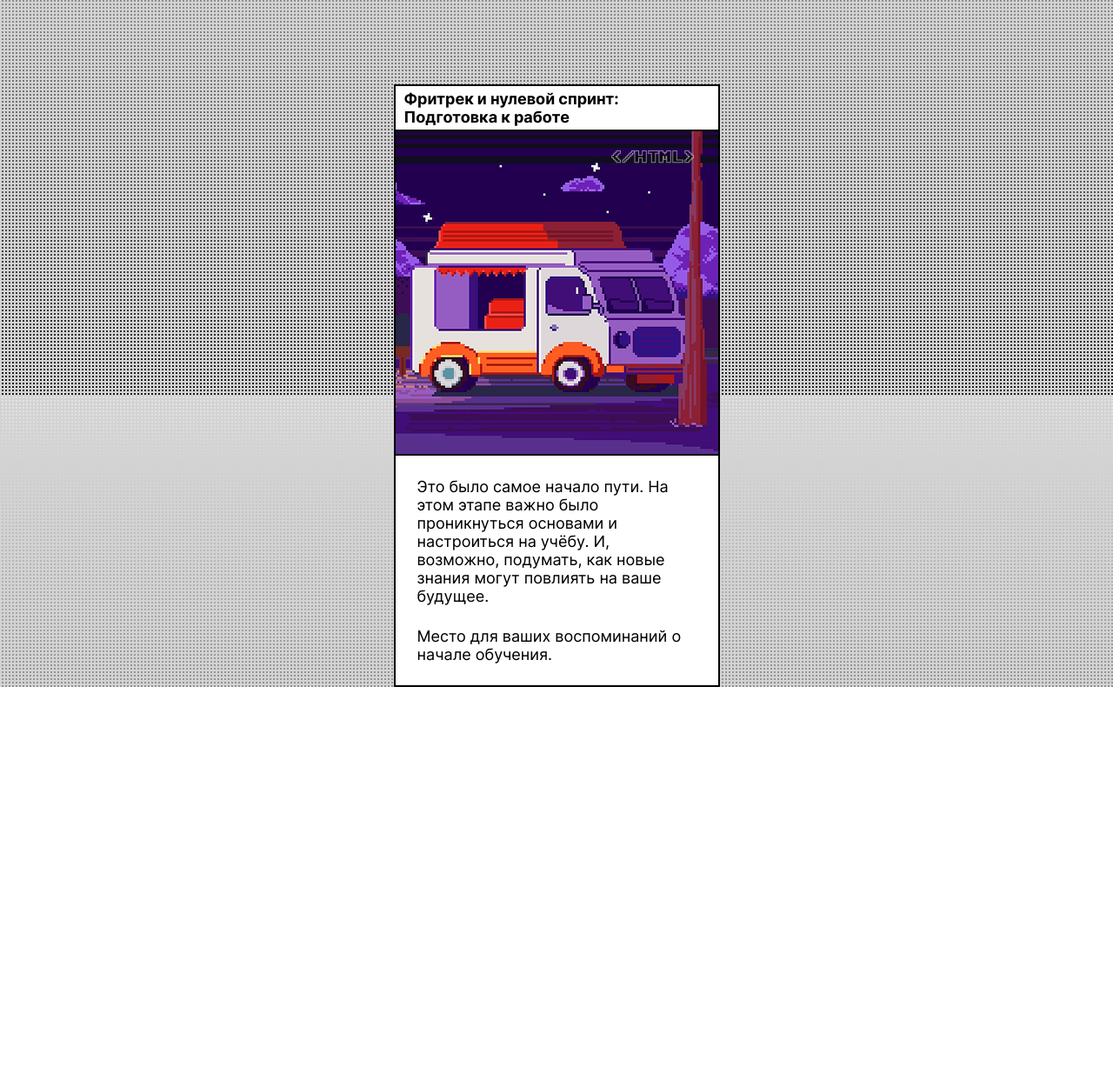
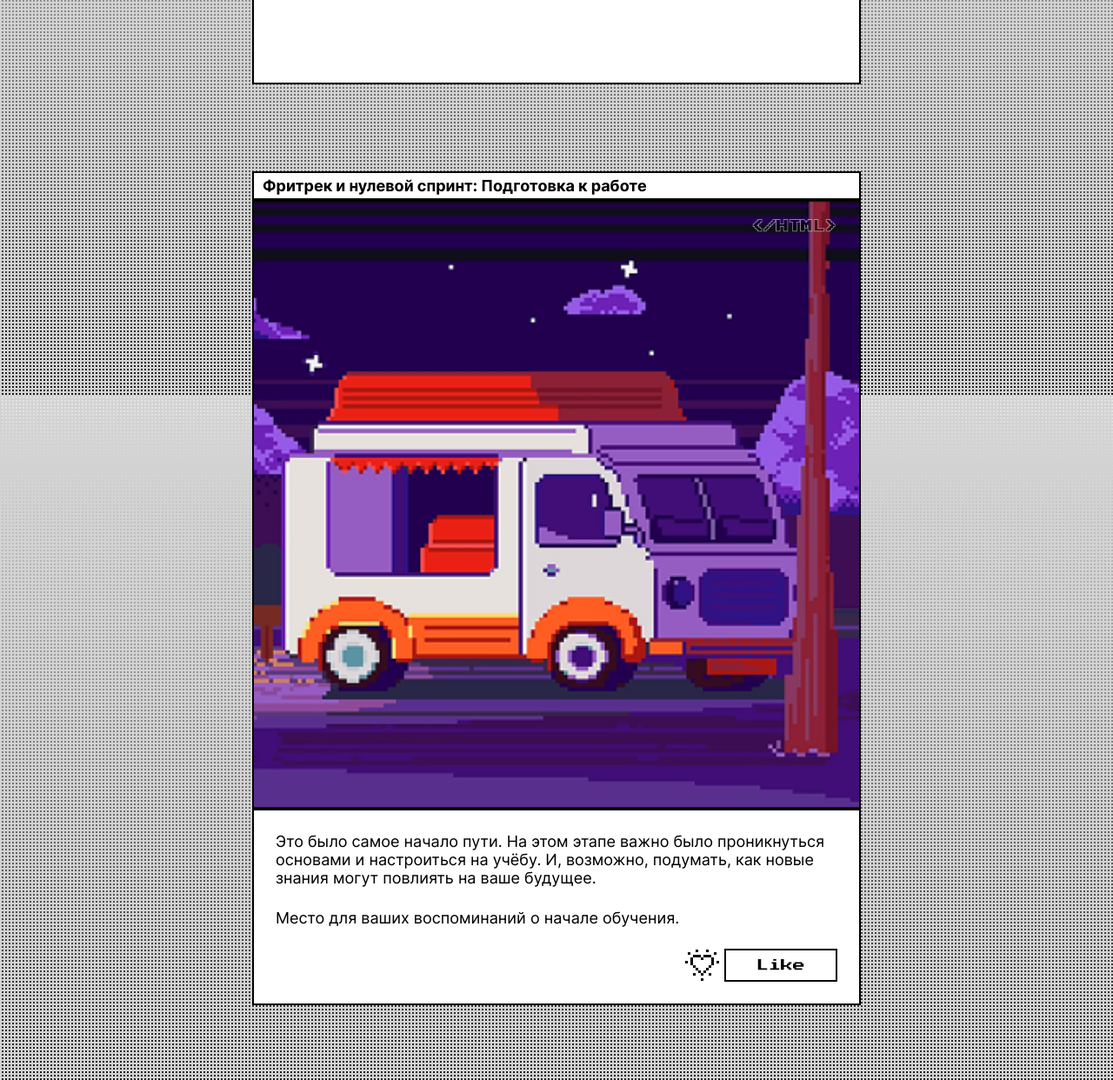
Before and after one commit to dobro-world/zakrivayuschiy-teg-f, a plain HTML site: page index.html in a window 1280 px wide. Shown: the part 346-1588 px from the top of the page at 87% size. Before the commit the page ends 1136 px from the top, so only its background shows below. Drawn offline with Linux system fonts and the light colour scheme.

Commit message:
Added styles for article, and added buttons

```diff
--- a/index.html
+++ b/index.html
@@ -33,7 +33,36 @@
           </p>
           <p class="description-text">Место для ваших воспоминаний о начале обучения.</p>
         </div>
-        <div class="card-controls"></div>
+        <div class="card-controls">
+          <button type="button" class="card__icon-button">
+            <svg xmlns="http://www.w3.org/2000/svg" class="like-icon">
+              <g class="heart">
+                <path
+                  class="contour"
+                   fill="#000"
+                  d="M12 6H9v3h3zm3 0h-3v3h3zM9 9H6v3h3zm0 3H6v3h3zm0 3H6v3h3zm9-9h-3v3h3zm-6 12H9v3h3zm3 3h-3v3h3zm3 3h-3v3h3zm9-18h3v3h-3zm-3 0h3v3h-3zm6 3h3v3h-3zm0 3h3v3h-3zm0 3h3v3h-3zm-9-9h3v3h-3zm6 12h3v3h-3zm-3 3h3v3h-3zm-3 3h3v3h-3zm0 3h-3v3h3zm0-18h-3v3h3z"
+                  />
+                  <path
+                  class="main-body"
+                  fill="transparent"
+                  d="M12 9H9v3h3zm3 3h-3v3h3zm3-3h-3v3h3zm-6 6H9v3h3zm3 0h-3v3h3zm0 3h-3v3h3zm3-6h-3v3h3zm0 9h-3v3h3zm0-3h-3v3h3zm9-9h3v3h-3zm-3 0h3v3h-3zm3 3h3v3h-3zm-3 0h3v3h-3zm-3-3h3v3h-3zm6 6h3v3h-3zm-3 0h3v3h-3zm0 3h3v3h-3zm-3-6h3v3h-3zm0 9h3v3h-3zm0-3h3v3h-3zm0 3h-3v3h3zm0 3h-3v3h3z"
+                  />
+                  <path
+                  class="core"
+                  fill="transparent"
+                  d="M18 15h-3v3h3zm3 0h3v3h-3zm0 0h-3v3h3zm0-3h-3v3h3zm0 6h-3v3h3z"
+                />
+              </g>
+              <path
+                class="sparks"
+                d="M36 13h3v3h-3zm-9 14h3v3h-3zm-9 6h3v3h-3zm-9-6h3v3H9zM24 0h3v3h-3zm9 3h3v3h-3zM3 3h3v3H3zm9-3h3v3h-3zM0 13h3v3H0z"
+                fill="var(--main-heart-color)"/>
+            </svg>
+          </button>
+          <button type="button" class="card__like-button">
+            <span class="button__text">Like</span>
+          </button>
+        </div>
       </article>
     </main>
     <script src="./scripts/like.js"></script>
--- a/styles/style.css
+++ b/styles/style.css
@@ -21,7 +21,7 @@
 }
 
 .page-section {
-  inline-size: var(--header-inline-size);
+  inline-size: var(--inline-size);
   margin: auto;
 }
 
@@ -37,6 +37,7 @@
   border: 2px solid #000;
   padding: clamp(7.5rem, 7.1479rem + 1.5023vw, 8rem) 0 clamp(7.5rem, 7.1479rem + 1.5023vw, 8rem);
   background-color: var(--bg-color, #fff);
+  margin-block-start: 100px;
 }
 
 .header-logo {
@@ -70,14 +71,23 @@
 .image-decor-text {
   position: absolute;
   color: var(--accent-color, #000);
-  font-family: var(--accent-font);
+  font-family: var(--accent-font), fantasy;
   font-variation-settings: var(--main-font-weight, 400);
   font-size: 14px;
-  -webkit-text-stroke: 2px #fff;
+  text-shadow: -2px #fff;
   paint-order: stroke fill;
   opacity: 50%;
   right: 25px;
   top: 25px;
+  mix-blend-mode: hard-light;
+}
+
+@supports ((text-stroke: 2px var(--stroke-color)) or (-webkit-text-stroke: 2px var(--stroke-color))) {
+  .image-decor-text {
+    -webkit-text-stroke: 2px var(--stroke-color);
+    text-stroke: 2px var(--stroke-color);
+    text-shadow: none;
+  }
 }
 
 .image-content {
@@ -88,3 +98,33 @@
 .description-text {
   margin: 25px;
 }
+
+.card-controls {
+  display: flex;
+  justify-content: flex-end;
+  margin-inline-end: 25px;
+  margin-block-end: 25px;
+  gap: 24px;
+  position: relative;
+  font-family: var(--accent-font), fantasy;
+  font-size: 14px;
+  font-variation-settings: var(--main-font-weight, 400);
+  cursor: pointer;
+}
+
+.card__icon-button {
+  background-color: transparent;
+}
+
+.card__icon-button {
+  inline-size: 27px;
+  block-size: 24px;
+  border: none;
+}
+
+.card__like-button {
+  border: 2px solid var(--accent-color);
+  background-color: transparent;
+  width: 130px;
+  height: 38px;
+}
--- a/styles/variables.css
+++ b/styles/variables.css
@@ -28,5 +28,6 @@
 	--logo-font-size: 49px;
 	--title-font-size: 14px;
 	--bg-color: #fff;
-	--header-inline-size: 375px;
+	--inline-size: clamp(375px, 100%, 700px);
+	--stroke-color: #fff;
 }
```
Also changed, not shown: images/floppy disk.svg (deleted), images/floppy-disk.svg (added).
